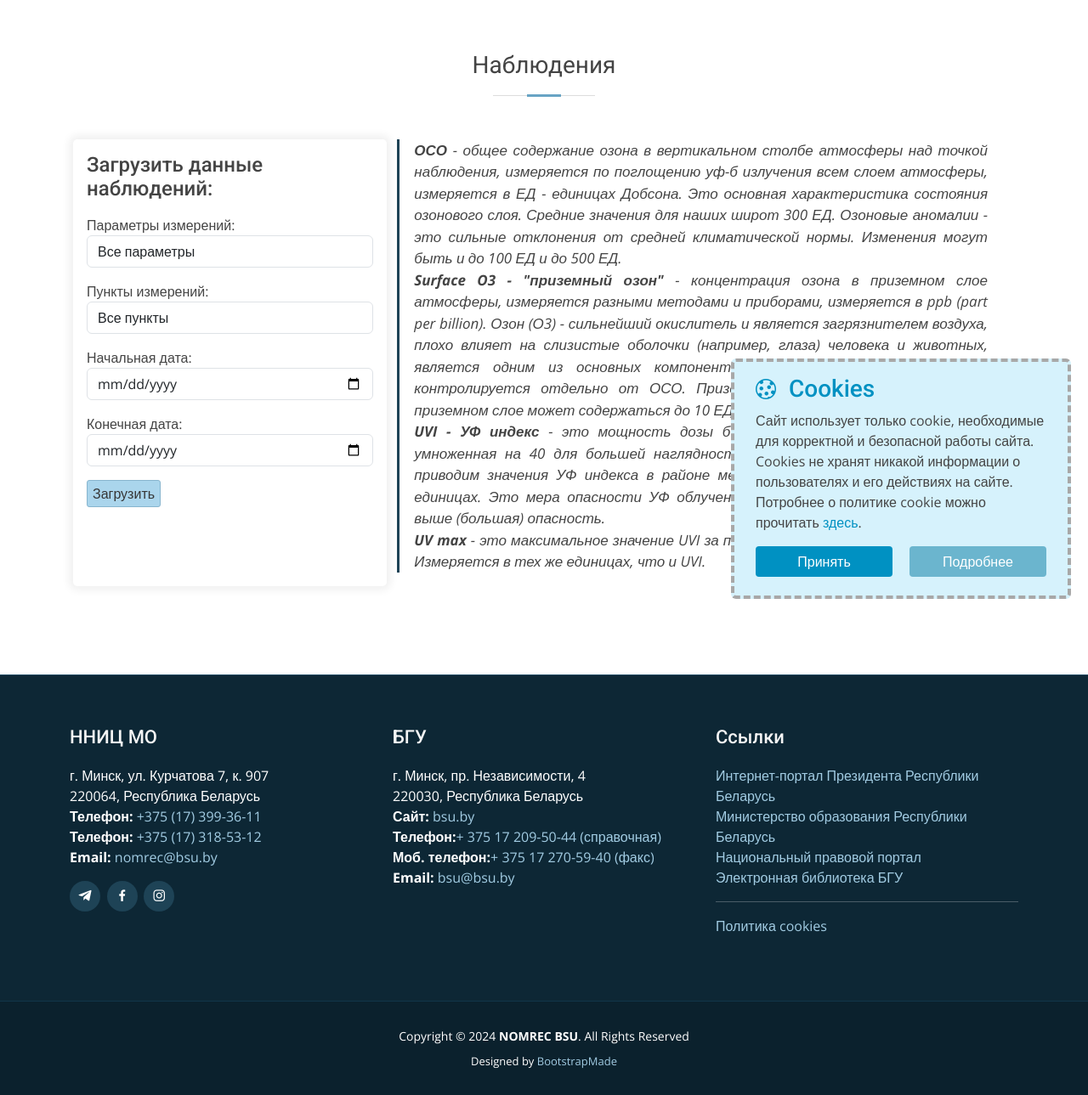
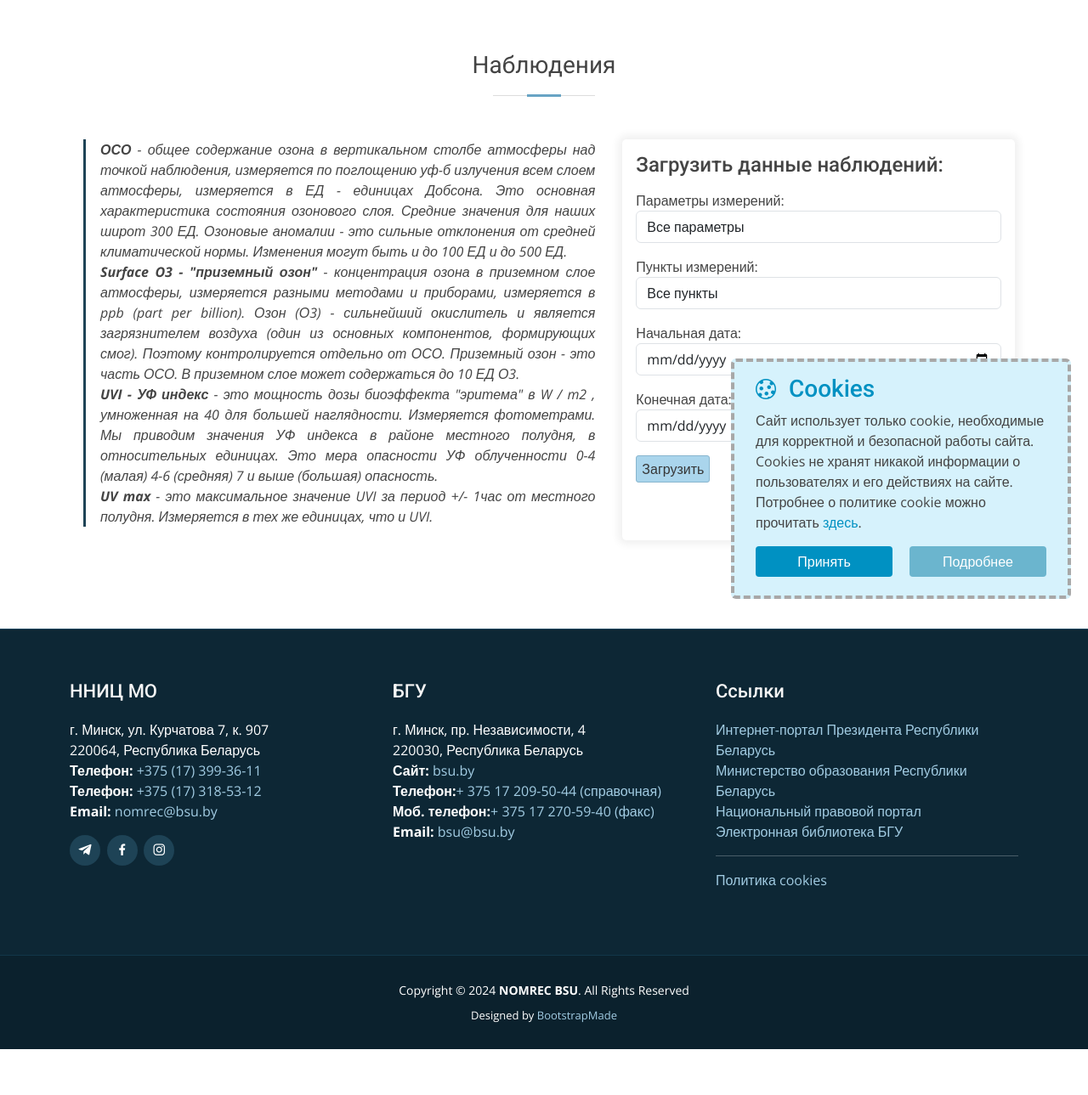
Before and after one commit to silkov78/ozone-bsu, a Django app: page /observations/download/ in a window 1280 px wide. Shown: the part 80-1369 px from the top of the page at 85% size. After the commit the page ends 1315 px from the top, so only its background shows below. Run offline with Django 4.2, Linux system fonts and the light colour scheme; parts of the project's set-up code (start-up, migrations or seed data) failed here and were passed over; some libraries are stand-ins or nearby versions.

Commit message:
styles of description

```diff
--- a/ozone_v4/static/css/extension.css
+++ b/ozone_v4/static/css/extension.css
@@ -438,6 +438,15 @@
   font-weight: 500;
   font-size: 17px;
 }
+
+.param-description {
+  color: #444;
+  margin-bottom: 0;
+  font-style: italic;
+  font-weight: 400;
+  font-size: 16px;
+}
+
 .annual-text span {
   font-weight: 600;
 }
--- a/ozone_v4/templates/observations-download.html
+++ b/ozone_v4/templates/observations-download.html
@@ -10,8 +10,39 @@
                 <h2>{% trans 'Наблюдения' %}</h2>
             </div>
 
-            <div class="annual-observ row mb-4 px-3" data-aos="fade-up" data-aos-easing="ease-in-out" data-aos-duration="650">
-                <div class="form-body col-lg-4 col-sm-12 p-3" style="box-shadow: 0px 0px 10px 5px #f1f1f1;">
+            <div class="annual-observ row d-flex mb-4 px-3" data-aos="fade-up" data-aos-easing="ease-in-out" data-aos-duration="650">
+
+				<div class="annual-info col-lg-7 col-sm-12">
+					<blockquote class="annual-blockquote">
+						<p class="param-description mb-0">
+                            <strong>ОСО</strong> - общее содержание озона в вертикальном столбе
+                            атмосферы над точкой наблюдения, измеряется по поглощению уф-б излучения
+                            всем слоем атмосферы, измеряется в ЕД - единицах Добсона.
+                            Это основная характеристика состояния озонового слоя.
+                            Средние значения для наших широт 300 ЕД.
+                            Озоновые аномалии - это сильные отклонения от средней климатической нормы.
+                            Изменения могут быть и до 100 ЕД и до 500 ЕД.
+						</p>
+                        <p class="param-description  mb-0">
+                            <strong>Surface O3 - "приземный озон"</strong> - концентрация озона в приземном слое атмосферы,
+                            измеряется разными методами и приборами, измеряется в ppb (part per billion).
+                            Озон (О3) - сильнейший окислитель и является загрязнителем воздуха (один из
+                            основных компонентов, формирующих смог). Поэтому контролируется отдельно от ОСО.
+                            Приземный озон - это часть ОСО. В приземном слое может содержаться до 10 ЕД О3.
+						</p>
+                        <p class="param-description  mb-0">
+                            <strong>UVI - УФ индекс</strong> - это мощность дозы биоэффекта "эритема" в W / m2 , умноженная на 40 для большей наглядности.
+                            Измеряется фотометрами. Мы приводим значения УФ индекса в районе местного полудня, в относительных единицах.
+                            Это мера опасности УФ облученности 0-4 (малая) 4-6 (средняя) 7 и выше (большая) опасность.
+						</p>
+                        <p class="param-description  mb-0">
+                            <strong>UV max</strong> - это максимальное значение UVI за период +/- 1час от местного полудня.
+                            Измеряется в тех же единицах, что и UVI.
+						</p>
+					</blockquote>
+				</div>
+
+                <div class="form-body col-lg-5 col-sm-12 p-3" style="box-shadow: 0px 0px 10px 5px #f1f1f1;">
                     <h4 class="observ-subtitle mb-3">{% trans 'Загрузить данные наблюдений:' %}</h4>
                     <div class="form-group">
                         <form action="" method="get">
@@ -21,37 +52,7 @@
                     </div>
                 </div>
 
-				<div class="annual-info col-lg-8 col-sm-12">
-					<blockquote class="annual-blockquote">
-						<p class="annual-text">
-                            <strong>ОСО</strong> - общее содержание озона в вертикальном столбе
-                            атмосферы над точкой наблюдения, измеряется по поглощению уф-б излучения
-                            всем слоем атмосферы, измеряется в ЕД - единицах Добсона.
-                            Это основная характеристика состояния озонового слоя.
-                            Средние значения для наших широт 300 ЕД.
-                            Озоновые аномалии - это сильные отклонения от средней климатической нормы.
-                            Изменения могут быть и до 100 ЕД и до 500 ЕД.
-						</p>
-                        <p class="annual-text">
-                            <strong>Surface O3 - "приземный озон"</strong> - концентрация озона в приземном слое атмосферы,
-                            измеряется разными методами и приборами, измеряется в ppb (part per billion).
-                            Озон (О3) - сильнейший окислитель и является загрязнителем воздуха, плохо влияет
-                            на слизистые оболочки (например, глаза) человека и животных, является одним из
-                            основных компонентов, формирующих смог. Поэтому контролируется отдельно от ОСО.
-                            Приземный озон - это часть ОСО. В приземном слое может содержаться до 10 ЕД О3
-						</p>
-                        <p class="annual-text">
-                            <strong>UVI - УФ индекс</strong> - это мощность дозы биоэффекта "эритема" в W / m2 , умноженная на 40 для большей наглядности.
-                            Измеряется фотометрами. Мы приводим значения УФ индекса в районе местного полудня, в относительных единицах.
-                            Это мера опасности УФ облученности 0-4 (малая) 4-6 (средняя) 7 и выше (большая) опасность.
-						</p>
-                        <p class="annual-text">
-                            <strong>UV max</strong> - это максимальное значение UVI за период +/- 1час от местного полудня.
-                            Измеряется в тех же единицах, что и UVI.
-						</p>
 
-					</blockquote>
-				</div>
 
             </div>
         </div>
```
